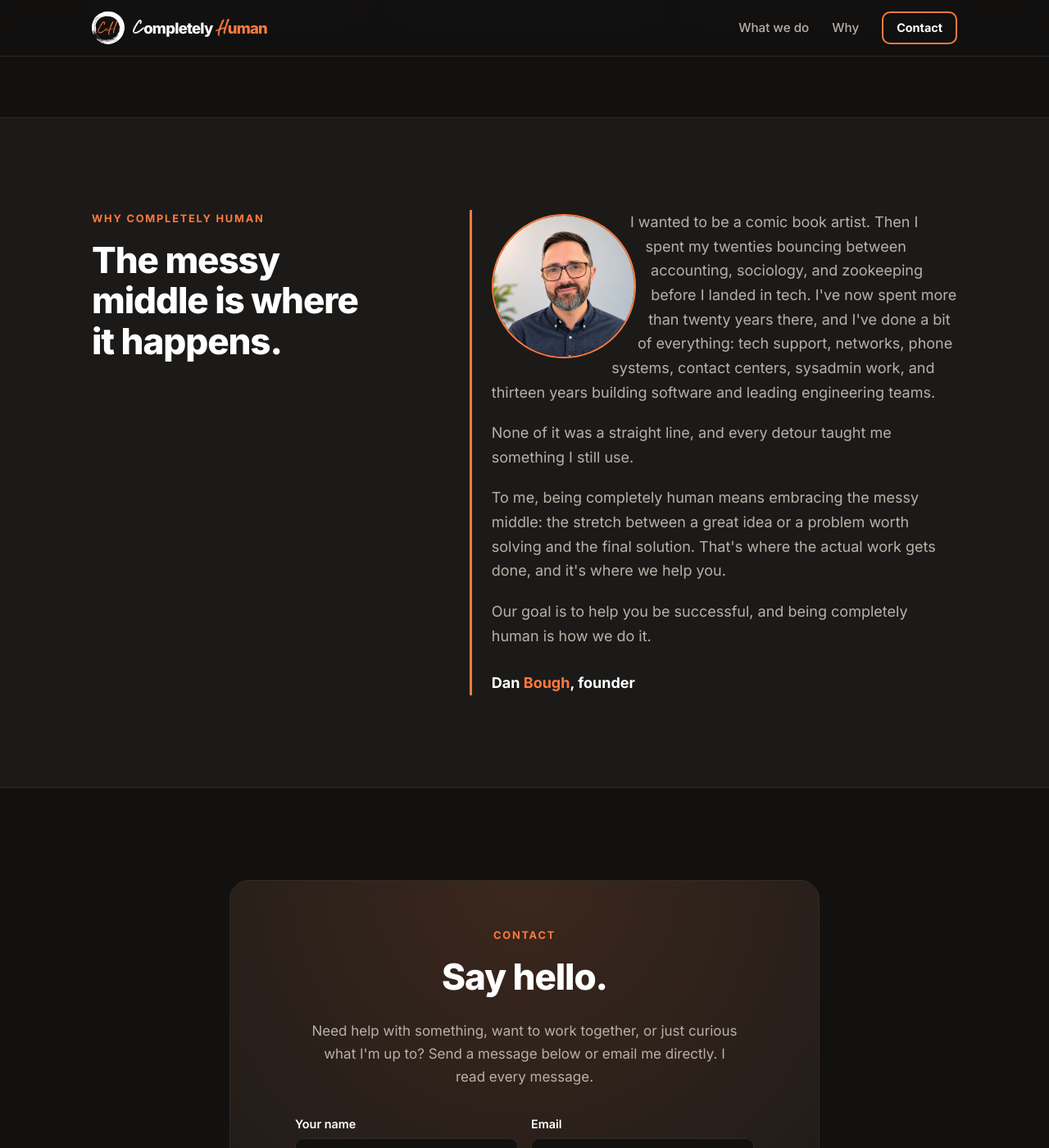
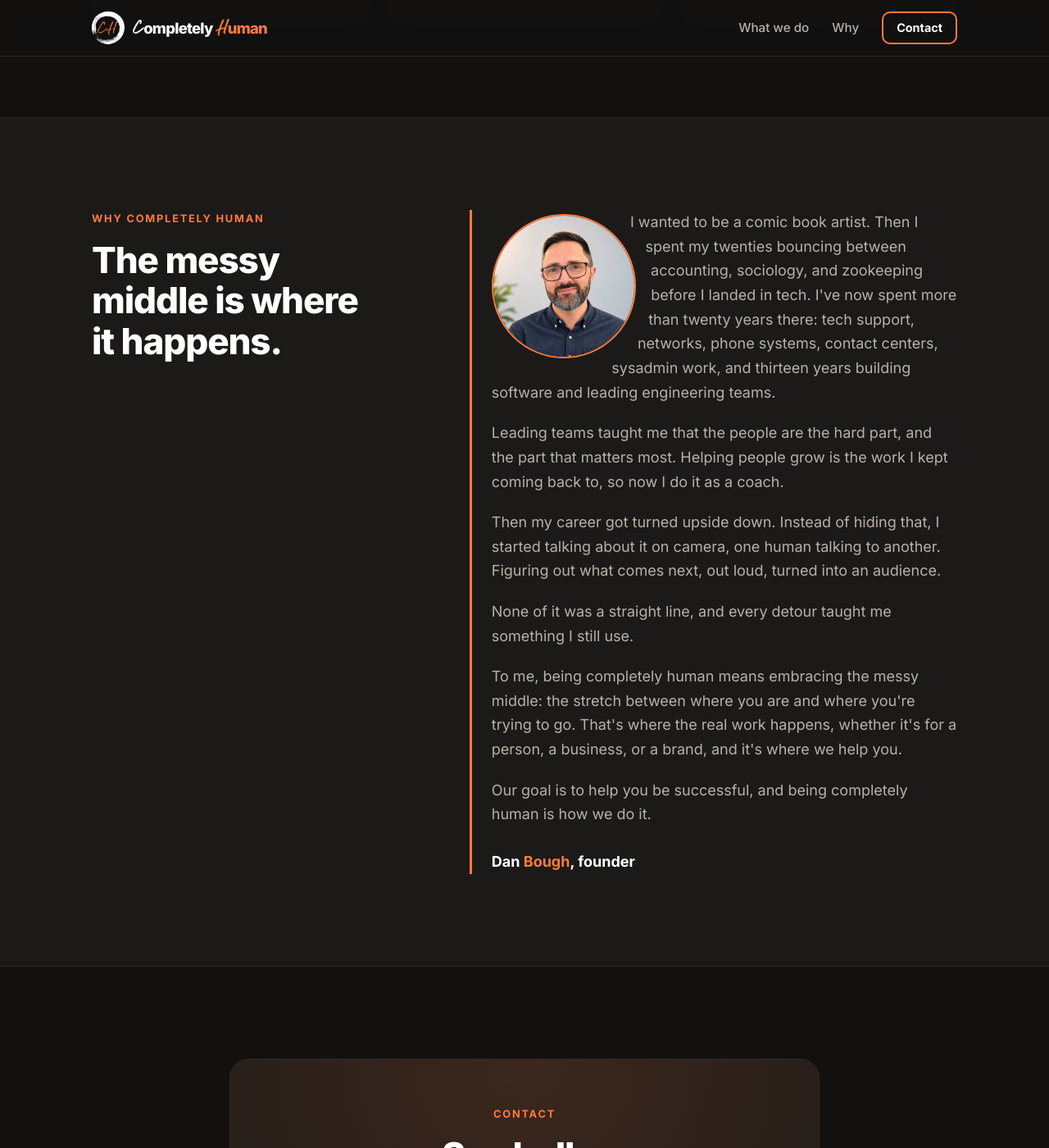
Before and after one commit to dbough/becompletelyhuman.com, a Jekyll site: the page built from index.html, in a window 1280 px wide and 1400 px high, scrolled down 1480 px. Shown: the whole window at 82% size. Built offline with Jekyll 4.4.1, drawn with Linux system fonts in a browser that asks for light colours.

Commit message:
Why section: add coaching and content creation to Dan's story, widen messy middle definition
Co-Authored-By: Claude Sonnet 5.5 <noreply@anthropic.com>
Claude-Session: https://claude.ai/code/session_01FtJnZqc62APKvMcgfAr4BG

```diff
--- a/_includes/home.html
+++ b/_includes/home.html
@@ -58,10 +58,19 @@
       <p>
         I wanted to be a comic book artist. Then I spent my twenties bouncing
         between accounting, sociology, and zookeeping before I landed in tech.
-        I've now spent more than twenty years there, and I've done a bit of
-        everything: tech support, networks, phone systems, contact centers,
-        sysadmin work, and thirteen years building software and leading
-        engineering teams.
+        I've now spent more than twenty years there: tech support, networks,
+        phone systems, contact centers, sysadmin work, and thirteen years
+        building software and leading engineering teams.
+      </p>
+      <p>
+        Leading teams taught me that the people are the hard part, and the
+        part that matters most. Helping people grow is the work I kept coming
+        back to, so now I do it as a coach.
+      </p>
+      <p>
+        Then my career got turned upside down. Instead of hiding that, I
+        started talking about it on camera, one human talking to another.
+        Figuring out what comes next, out loud, turned into an audience.
       </p>
       <p>
         None of it was a straight line, and every detour taught me something
@@ -69,9 +78,9 @@
       </p>
       <p>
         To me, being completely human means embracing the messy middle: the
-        stretch between a great idea or a problem worth solving and the final
-        solution. That's where the actual work gets done, and it's where we
-        help you.
+        stretch between where you are and where you're trying to go. That's
+        where the real work happens, whether it's for a person, a business,
+        or a brand, and it's where we help you.
       </p>
       <p>
         Our goal is to help you be successful, and being completely human is
```
